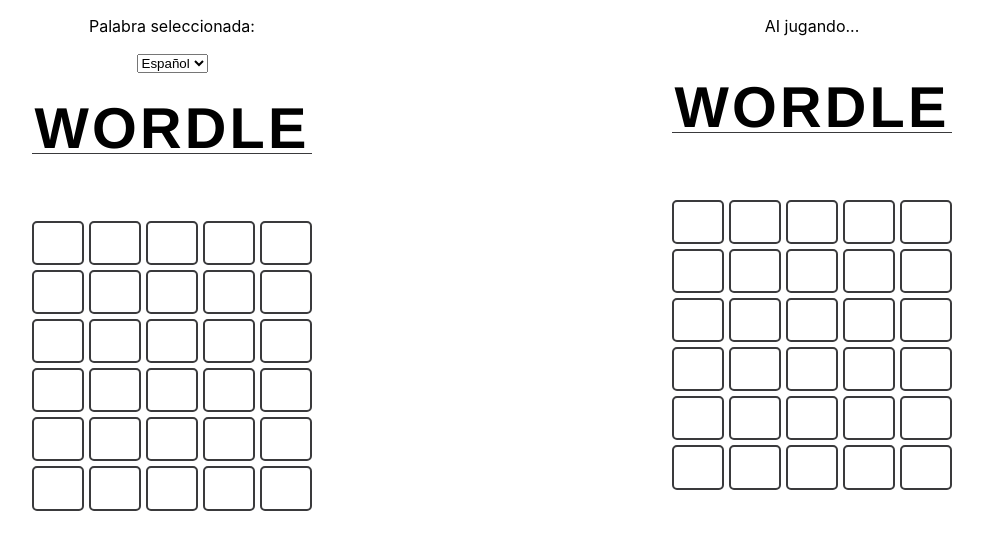
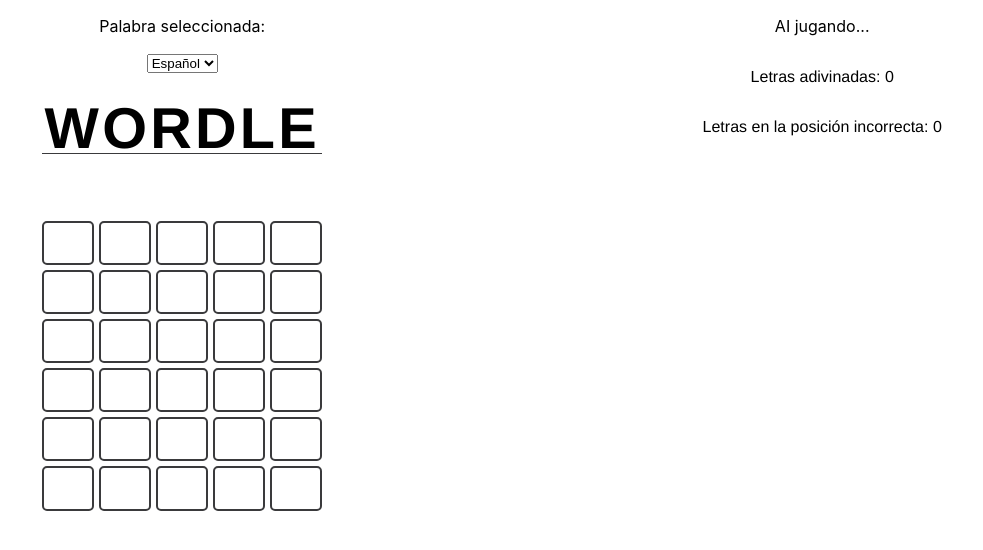
Before and after one commit to Heleneastaburuaga/Worlde_SGTA_Praktika, a React (Create React App) app in the folder Frontend/myapp/: page / in a window 1280 px wide. Shown: the top 550 px of the page, without its empty margins (148-1131 px from the left). Built offline with nearby package versions, Linux system fonts and the light colour scheme; no server answers.

Commit message:
commit 8

```diff
--- a/Frontend/myapp/src/boardAI.jsx
+++ b/Frontend/myapp/src/boardAI.jsx
@@ -152,27 +152,8 @@
       <Galdu />
     ) : (
       <Main>
-        <Header>WORDLE</Header>
-        {wordNotFound && <div>PALABRA NO ENCONTRADA</div>}
-        <GameSection>
-          <TileContainer>
-            {Object.values(guesses).map((guess, index) => {
-              return (
-                <TileRow key={index}>
-                  {guess.map((guessChar, guessIndex) => {
-                    let color = tileColors[`${index}-${guessIndex}`] === "red" ? "black" : "black";
-                    let backgroundColor = tileColors[`${index}-${guessIndex}`] || "white";
-                    return (
-                      <Tile key={guessIndex} bgColor={backgroundColor} style={{ color: color }}>
-                        {guessChar}
-                      </Tile>
-                    );
-                  })}
-                </TileRow>
-              );
-            })}
-          </TileContainer>
-        </GameSection>
+         <p>Letras adivinadas: {Object.keys(dictionary["0"] || {}).length}</p>
+          <p>Letras en la posición incorrecta: {Object.keys(dictionary["1"] || {}).length}</p>
       </Main>
     );
   }
```
Also changed, not shown: 2 other files (tests, documents, lock files or other folders).
